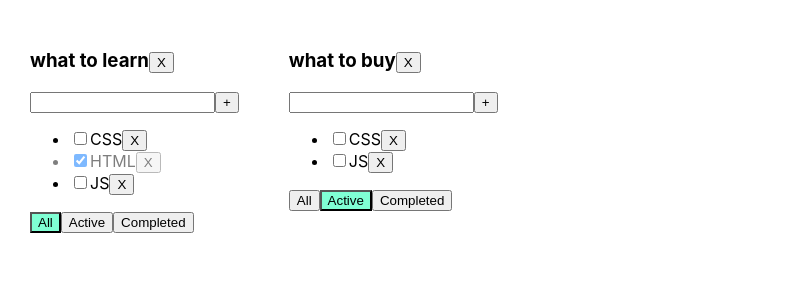
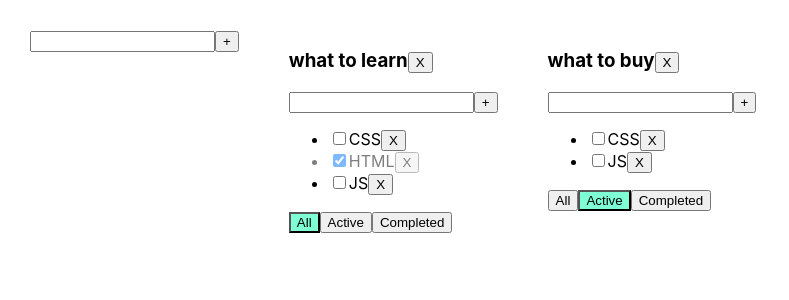
Before and after one commit to UladzislauPapliouka/Todolist, a React (Create React App) app: page / in a window 1280 px wide. Shown: the top 300 px of the page, without its empty margins (0-789 px from the left). Built offline with nearby package versions, Linux system fonts and the light colour scheme.

Commit message:
Lesson 6

```diff
--- a/package.json
+++ b/package.json
@@ -3,6 +3,11 @@
   "version": "0.1.0",
   "private": true,
   "dependencies": {
+    "@emotion/react": "^11.10.5",
+    "@emotion/styled": "^11.10.5",
+    "@fontsource/roboto": "^4.5.8",
+    "@mui/icons-material": "^5.11.0",
+    "@mui/material": "^5.11.4",
     "@testing-library/jest-dom": "^5.16.5",
     "@testing-library/react": "^13.4.0",
     "@testing-library/user-event": "^13.5.0",
--- a/src/App.tsx
+++ b/src/App.tsx
@@ -3,6 +3,7 @@ import './App.css';
 import {Todolist} from "./Components/Todolist/Todolist";
 import {Filter, ITask, ITodolist} from "./types";
 import {v1} from "uuid"
+import {AddItemForm} from "./Components/AddItemForm/AddItemForm";
 
 function App() {
     const id1 = v1()
@@ -73,35 +74,58 @@ function App() {
         delete tasks[todolistId]
         setTasks({...tasks})
     }
-
+    const addTodolist = (todolistTitle: string) => {
+        const newId = v1()
+        const newTodolist: ITodolist = {
+            id: newId,
+            title: todolistTitle,
+            filter: Filter.ALL
+        }
+        setTodolists([newTodolist, ...todolists])
+        setTasks({...tasks, [newId]: []})
+    }
+    const changeTodolistTitle = (title: string, todolistId: string) => {
+        console.log(title)
+        const todolist = todolists.find(td => td.id === todolistId)
+        if (todolist) todolist.title = title
+        setTodolists([...todolists])
+    }
+    const changeTaskTitle = (newTitle: string, taskId: string, todolistId: string) => {
+        const task = tasks[todolistId].find(t => t.id === taskId)
+        if (task) task.title = newTitle
+        setTasks({...tasks, [todolistId]: [...tasks[todolistId]]})
+    }
     return (
         <div className="App">
-            {todolists.map(td => {
+            <AddItemForm addItemCallback={addTodolist}/>
+            {todolists.map(tl => {
                 let tasksForTodolist: Array<ITask>
-                switch (td.filter) {
+                switch (tl.filter) {
                     case Filter.ALL:
-                        tasksForTodolist = tasks[td.id]
+                        tasksForTodolist = tasks[tl.id]
                         break;
                     case Filter.ACTIVE:
-                        tasksForTodolist = tasks[td.id].filter(task => !task.isDone)
+                        tasksForTodolist = tasks[tl.id].filter(task => !task.isDone)
                         break;
                     case Filter.COMPLETED:
-                        tasksForTodolist = tasks[td.id].filter(task => task.isDone)
+                        tasksForTodolist = tasks[tl.id].filter(task => task.isDone)
                         break;
                     default:
-                        tasksForTodolist = tasks[td.id]
+                        tasksForTodolist = tasks[tl.id]
                 }
                 return (
-                    <Todolist title={td.title}
-                              id={td.id}
+                    <Todolist title={tl.title}
+                              id={tl.id}
                               tasks={tasksForTodolist}
-                              filter={td.filter}
+                              filter={tl.filter}
                               setFilter={changeFilter}
                               addTask={addTask}
                               deleteTaskHandler={deleteTask}
                               changeTaskStatus={changeTaskStatus}
-                              key={td.id}
+                              key={tl.id}
                               deleteTodolist={deleteTodolist}
+                              changeTodolistTitle={changeTodolistTitle}
+                              changeTaskTitle={changeTaskTitle}
                     />
                 )
             })}
--- /dev/null
+++ b/src/Components/AddItemForm/AddItemForm.tsx
@@ -0,0 +1,37 @@
+import React, {ChangeEvent, FC, KeyboardEvent, useState} from "react"
+import {IAddItemFormProps} from "../../types";
+
+
+export const AddItemForm: FC<IAddItemFormProps> = ({
+                                                       addItemCallback
+                                                   }) => {
+    const [newItemTitle, setNewItemTitle] = useState<string>("")
+    const onAddTaskHandler = () => {
+        if (newItemTitle.trim()) {
+            addItemCallback(newItemTitle)
+            setNewItemTitle("")
+        } else {
+            setError(true)
+        }
+    }
+    const onChangeHandler = (event: ChangeEvent<HTMLInputElement>) => {
+        setError(false)
+        setNewItemTitle(event.target.value)
+    }
+    const onKeyPressHandler = (event: KeyboardEvent<HTMLInputElement>) => {
+        event.key === "Enter" && onAddTaskHandler()
+    }
+    const errorMessage = <span className={"error-message"}>Field is required</span>
+    const [error, setError] = useState<boolean>(false)
+    return (
+        <div>
+            <input onKeyPress={onKeyPressHandler}
+                   value={newItemTitle}
+                   onChange={onChangeHandler}
+                   className={`${error && "error"}`}
+            />
+            <button onClick={onAddTaskHandler}>+</button>
+            {error && errorMessage}
+        </div>
+    )
+}
--- /dev/null
+++ b/src/Components/EditableSpan/EditableSpan.tsx
@@ -0,0 +1,47 @@
+import React, {ChangeEvent, FC, KeyboardEvent, useState} from "react";
+import {IEditableSpanProps} from "../../types";
+
+export const EditableSpan: FC<IEditableSpanProps> = ({
+                                                         value,
+                                                         changeItemCallback
+                                                     }) => {
+
+    const [isEdit, setIsEdit] = useState<boolean>(false)
+    const [newItemTitle, setNewItemTitle] = useState<string>("")
+    // useEffect(() => {
+    //     setNewItemTitle(value)
+    // }, [value])
+    const changeItemHandler = () => {
+        if (newItemTitle.trim()) {
+            changeItemCallback(newItemTitle)
+            setNewItemTitle("")
+        } else {
+            // setError(true)
+        }
+    }
+    const onChangeHandler = (event: ChangeEvent<HTMLInputElement>) => {
+        // setError(false)
+        setNewItemTitle(event.target.value)
+    }
+    const onKeyPressHandler = (event: KeyboardEvent<HTMLInputElement>) => {
+        if (event.key === "Enter") {
+            setIsEdit(false)
+            changeItemHandler()
+        }
+    }
+    const toggleEditMode = () => {
+        setIsEdit(!isEdit)
+    }
+    // const errorMessage = <span className={"error-message"}>Field is required</span>
+    // const [error, setError] = useState<boolean>(false)
+    //TODO: add error handler
+    return isEdit ?
+        <input onKeyPress={onKeyPressHandler}
+               value={newItemTitle.trim() ? newItemTitle : value}
+               onChange={onChangeHandler}
+            // className={`${error && "error"}`}
+               autoFocus
+               onBlur={toggleEditMode}
+        /> :
+        <span onDoubleClick={toggleEditMode}>{newItemTitle.trim() ? newItemTitle : value}</span>
+}
--- a/src/Components/Todolist/Todolist.tsx
+++ b/src/Components/Todolist/Todolist.tsx
@@ -1,5 +1,7 @@
-import React, {ChangeEvent, FC, KeyboardEvent, useState} from "react";
+import React, {FC} from "react";
 import {Filter, ITodolistProps} from "../../types";
+import {AddItemForm} from "../AddItemForm/AddItemForm";
+import {EditableSpan} from "../EditableSpan/EditableSpan";
 
 export const Todolist: FC<ITodolistProps> = ({
                                                  id,
@@ -10,54 +12,40 @@ export const Todolist: FC<ITodolistProps> = ({
                                                  addTask,
                                                  changeTaskStatus,
                                                  filter,
-                                                 deleteTodolist
+                                                 deleteTodolist,
+                                                 changeTodolistTitle,
+                                                 changeTaskTitle
                                              }) => {
-    const [newTaskTitle, setNewTaskTitle] = useState<string>("")
-    const onAddTaskHandler = () => {
-        if (newTaskTitle.trim()) {
-            addTask(newTaskTitle, id)
-            setNewTaskTitle("")
-        } else {
-            setError(true)
-        }
-    }
-    const onChangeHandler = (event: ChangeEvent<HTMLInputElement>) => {
-        setError(false)
-        setNewTaskTitle(event.target.value)
-    }
-    const onKeyPressHandler = (event: KeyboardEvent<HTMLInputElement>) => {
-        event.key === "Enter" && onAddTaskHandler()
-    }
     const setFilterAll = () => setFilter(Filter.ALL, id)
     const setFilterACTIVE = () => setFilter(Filter.ACTIVE, id)
     const setFilterCOMPLETED = () => setFilter(Filter.COMPLETED, id)
     const deleteTodolistHandler = () => deleteTodolist(id)
-    const errorMessage = <span className={"error-message"}>Field is required</span>
-    const [error, setError] = useState<boolean>(false)
+    const addTaskHandler = (taskTitle: string) => {
+        addTask(taskTitle, id)
+    }
+    const changeTodolistTitleHandler = (newTitle: string) => {
+        changeTodolistTitle(newTitle, id)
+    }
+    const changeTaskTitleHandler = (newTitle: string, taskId: string) => {
+        changeTaskTitle(newTitle, taskId, id)
+    }
     return (
         <div>
-            <h3>{title}
+            <h3><EditableSpan value={title} changeItemCallback={changeTodolistTitleHandler}/>
                 <button onClick={deleteTodolistHandler}>X</button>
             </h3>
-            <div>
-                <input onKeyPress={onKeyPressHandler}
-                       value={newTaskTitle}
-                       onChange={onChangeHandler}
-                       className={`${error && "error"}`}
-                />
-                <button onClick={onAddTaskHandler}>+</button>
-                {error && errorMessage}
-            </div>
+            <AddItemForm addItemCallback={addTaskHandler}/>
             <ul>
                 {tasks.map((task) => {
                     const onDeleteHandler = () => deleteTaskHandler(task.id, id)
                     const onChangeStatusHandler = () => changeTaskStatus(task.id, id)
+                    const changeTitle = (newTitle: string) => changeTaskTitleHandler(newTitle, task.id)
                     return (
                         <li className={`${task.isDone && "is-done"}`} key={task.id}>
                             <input type="checkbox"
                                    onChange={onChangeStatusHandler}
                                    checked={task.isDone}/>
-                            <span>{task.title}</span>
+                            <EditableSpan value={task.title} changeItemCallback={changeTitle}/>
                             <button onClick={onDeleteHandler}>X
                             </button>
                         </li>
--- a/src/types.ts
+++ b/src/types.ts
@@ -8,6 +8,8 @@ interface ITodolistProps {
     addTask: (taskTitle: string, todolistId: string) => void
     changeTaskStatus: (taskId: string, todolistId: string) => void
     deleteTodolist: (todolistId: string) => void
+    changeTodolistTitle: (newTitle: string, todolistId: string) => void
+    changeTaskTitle: (newTitle: string, taskId: string, todolistId: string) => void
 }
 
 interface ITodolist {
@@ -28,5 +30,14 @@ enum Filter {
     COMPLETED
 }
 
-export type {ITask, ITodolistProps, ITodolist}
+interface IAddItemFormProps {
+    addItemCallback: ((itemTitle: string) => void)
+}
+
+interface IEditableSpanProps {
+    value: string,
+    changeItemCallback: (value: string) => void
+}
+
+export type {ITask, ITodolistProps, ITodolist, IAddItemFormProps, IEditableSpanProps}
 export {Filter}
```
Also changed, not shown: 1 other file (tests, documents, lock files or other folders).
